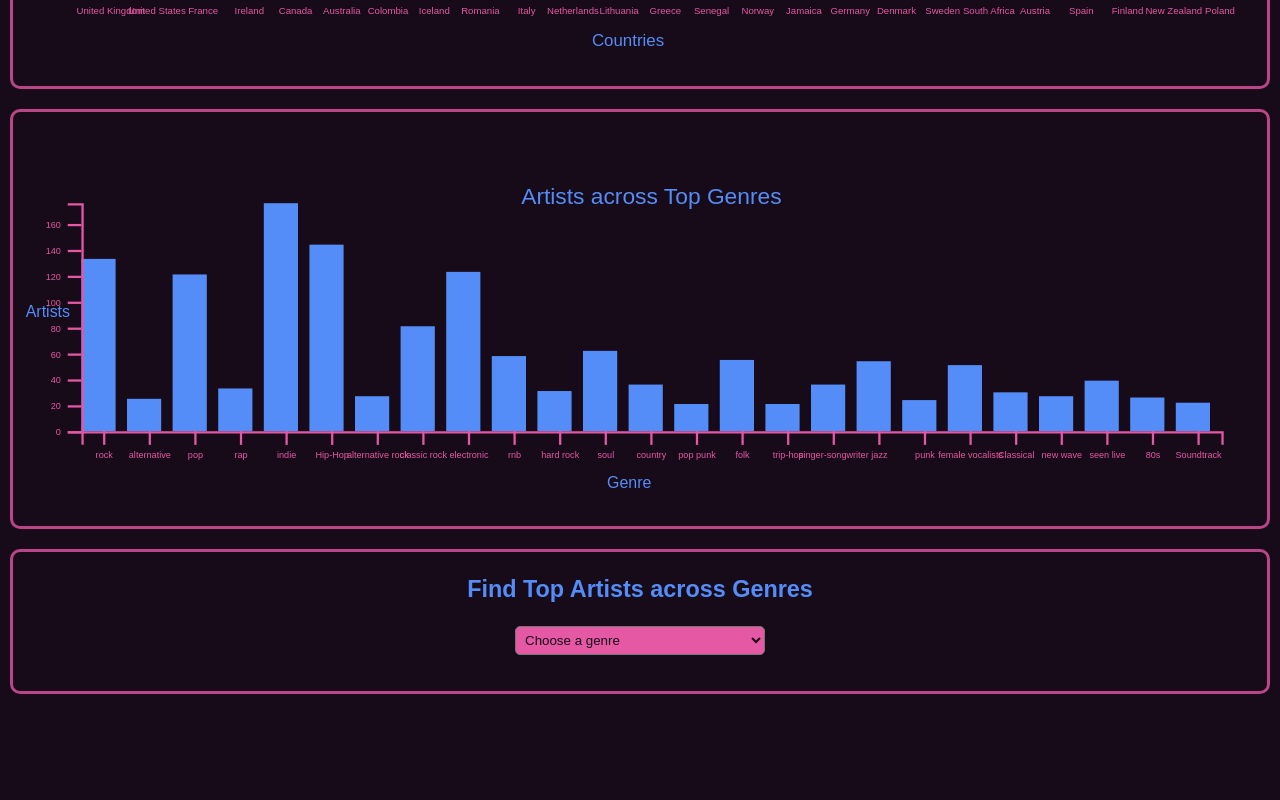
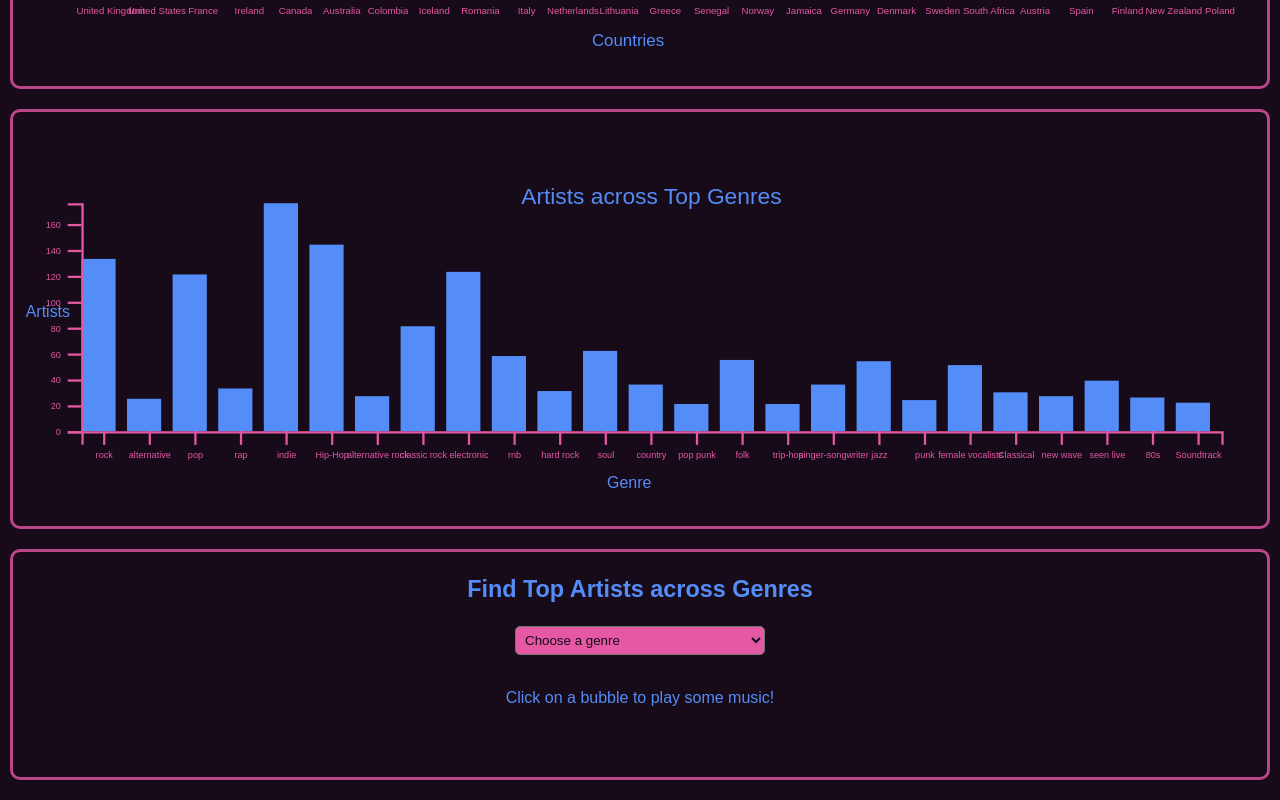
Before and after one commit to fatemam2703/INST-630, a React (Create React App) app in the folder my-app/: page / in a window 1280 px wide. Shown: the part 644-1444 px from the top of the page. Before the commit the page ends 1358 px from the top, so only its background shows below. Built offline with nearby package versions, Linux system fonts and the light colour scheme; a web font is replaced by a local one.

Commit message:
some more changes

```diff
--- a/my-app/src/components/floatingImages.css
+++ b/my-app/src/components/floatingImages.css
@@ -66,3 +66,7 @@
 #my_frame{
     display: none   ;
 }
+
+#text-para{
+    color: #548DF7;
+}
--- a/my-app/src/components/floatingImages.js
+++ b/my-app/src/components/floatingImages.js
@@ -90,7 +90,7 @@ function FloatingImages() {
   }
 
   async function getData(artist_name) {
-    const token = "BQANmwfkadtjO3_wcyO5GOpImq96deop8NRgWo7G0YT_djmCI7bfjPD5dc_TfDwx8fUSfC8-StHHDeVi87zjhP_zbYOUidm1HOop2IWTZzByS-9L5tdt--byVwum8O_UObbbu6rBS5mhxGo935zwE65ItQtu6ELaLAj4YjDhGUIJRE2QiviGj2JuoUobHLw";
+    const token = "BQDOhrvrerfFOVp_xY6DKEODVqiG_WfeEh9jI7rsNw6zPR7IytQelwf_vz9pqP3was5m7qus_-_FzX3X5dZVXlO3VWFnRkG1JqNIUwi9qUqhLhKWROosjLg57_to1TywB8tUGZ6y8OlMZsoYGzQGSv9eJFgLRCA9RAcyDdai1XA_N6A3yGB62-bTFK9pR1g";
     const data = await fetch('https://api.spotify.com/v1/search?q='+artist_name+'&type=artist', {
       method: "GET",
       headers: {"Authorization": `Bearer ${token}`}
@@ -131,6 +131,9 @@ function FloatingImages() {
         </select>
         <br></br>
         <br></br>
+        <p id="text-para">Click on a bubble to play some music!</p>
+        <br></br>
+        <br></br>
         <div className="imageContainer">
 
         </div>
```
